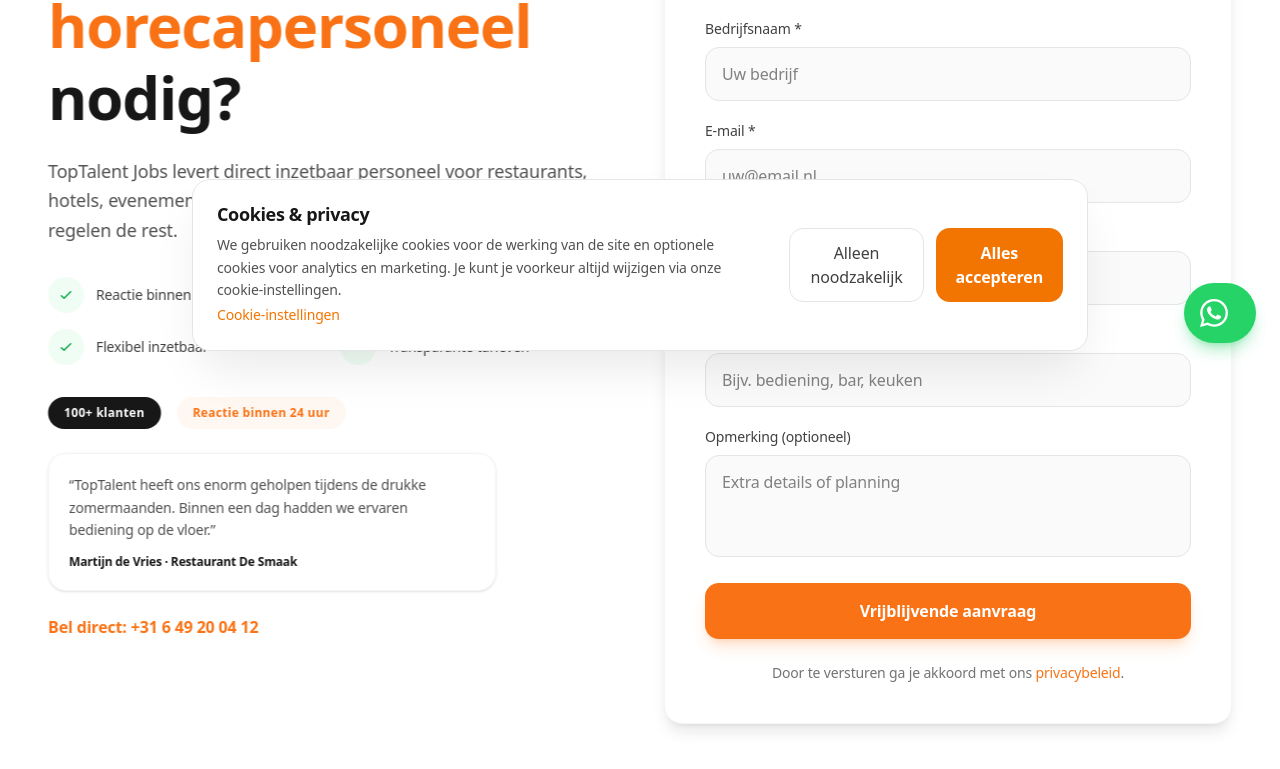
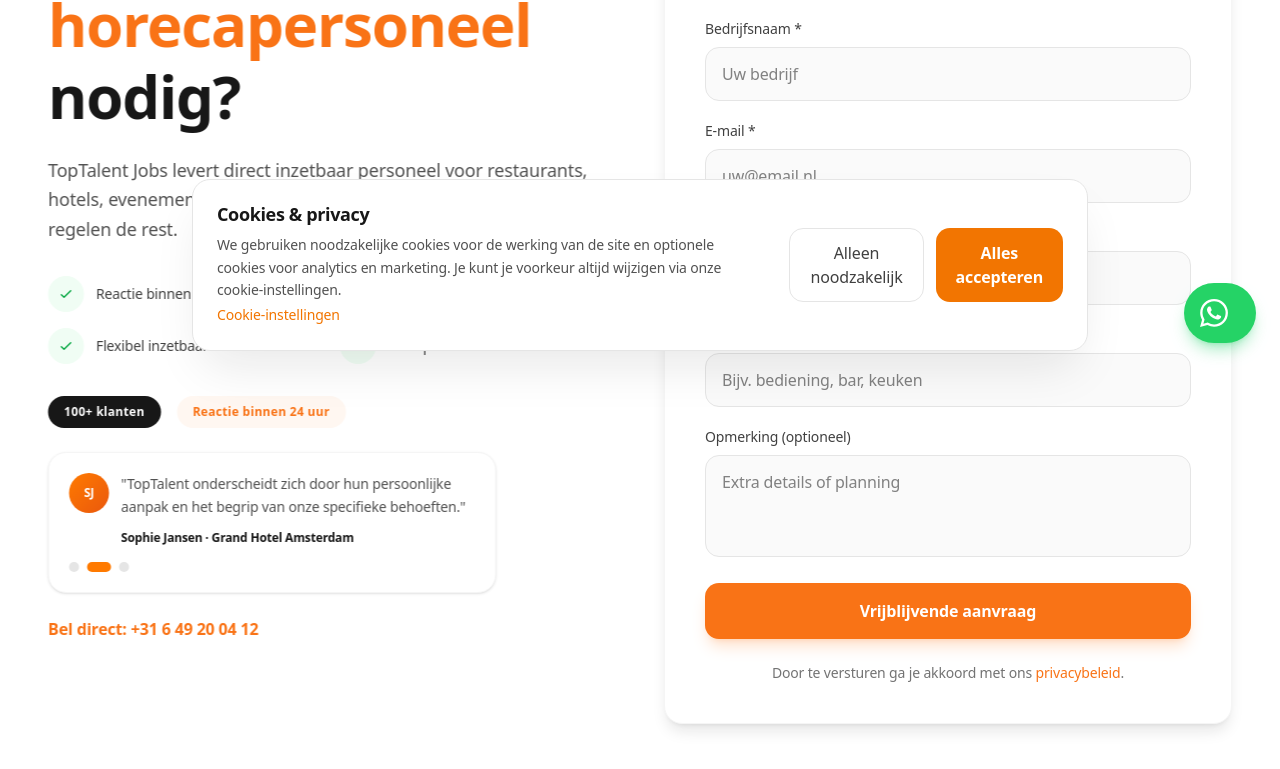
Before and after one commit to Rfrsh333/wp-code, a Next.js app: page /lp/personeel in a window 1280 px wide. Shown: the part 433-1202 px from the top of the page. Built offline with nearby package versions, Linux system fonts and the light colour scheme; no server answers.

Commit message:
Add mini testimonial carousel to landing

```diff
--- a/src/app/lp/personeel/page.tsx
+++ b/src/app/lp/personeel/page.tsx
@@ -6,6 +6,7 @@
 import Section from "@/components/Section";
 import FadeIn from "@/components/animations/FadeIn";
 import { useRecaptcha } from "@/hooks/useRecaptcha";
+import MiniTestimonialCarousel from "@/components/MiniTestimonialCarousel";
 
 interface LeadFormData {
   naam: string;
@@ -24,6 +25,27 @@
   rol: "",
   bericht: "",
 };
+
+const testimonials = [
+  {
+    name: "Martijn de Vries",
+    company: "Restaurant De Smaak",
+    content:
+      "TopTalent heeft ons enorm geholpen tijdens de drukke zomermaanden. Binnen een dag hadden we ervaren bediening op de vloer.",
+  },
+  {
+    name: "Sophie Jansen",
+    company: "Grand Hotel Amsterdam",
+    content:
+      "TopTalent onderscheidt zich door hun persoonlijke aanpak en het begrip van onze specifieke behoeften.",
+  },
+  {
+    name: "Rick van den Berg",
+    company: "Catering Company",
+    content:
+      "TopTalent begrijpt de dynamiek van de eventbranche en levert altijd betrouwbare, professionele medewerkers.",
+  },
+];
 
 export default function PersoneelLandingPage() {
   const [formData, setFormData] = useState<LeadFormData>(initialFormData);
@@ -142,14 +164,8 @@
                   Reactie binnen 24 uur
                 </div>
               </div>
-              <div className="bg-white border border-neutral-100 rounded-2xl p-5 shadow-sm max-w-md mb-6">
-                <p className="text-sm text-neutral-600 leading-relaxed mb-3">
-                  “TopTalent heeft ons enorm geholpen tijdens de drukke zomermaanden.
-                  Binnen een dag hadden we ervaren bediening op de vloer.”
-                </p>
-                <p className="text-xs font-semibold text-neutral-900">
-                  Martijn de Vries · Restaurant De Smaak
-                </p>
+              <div className="mb-6">
+                <MiniTestimonialCarousel testimonials={testimonials} />
               </div>
               <div className="flex items-center gap-4">
                 <Link
--- /dev/null
+++ b/src/components/MiniTestimonialCarousel.tsx
@@ -0,0 +1,68 @@
+"use client";
+
+import { useEffect, useState } from "react";
+
+interface Testimonial {
+  name: string;
+  company: string;
+  content: string;
+}
+
+interface MiniTestimonialCarouselProps {
+  testimonials: Testimonial[];
+}
+
+export default function MiniTestimonialCarousel({
+  testimonials,
+}: MiniTestimonialCarouselProps) {
+  const [activeIndex, setActiveIndex] = useState(0);
+
+  useEffect(() => {
+    const timer = setInterval(() => {
+      setActiveIndex((prev) => (prev + 1) % testimonials.length);
+    }, 5000);
+    return () => clearInterval(timer);
+  }, [testimonials.length]);
+
+  if (testimonials.length === 0) {
+    return null;
+  }
+
+  const active = testimonials[activeIndex];
+
+  return (
+    <div className="bg-white border border-neutral-100 rounded-2xl p-5 shadow-sm max-w-md">
+      <div className="flex items-start gap-3">
+        <div className="w-10 h-10 rounded-full bg-gradient-to-br from-[#FF7A00] to-[#EA580C] text-white flex items-center justify-center text-xs font-semibold">
+          {active.name
+            .split(" ")
+            .map((part) => part[0])
+            .join("")}
+        </div>
+        <div className="flex-1">
+          <p className="text-sm text-neutral-600 leading-relaxed mb-3">
+            "{active.content}"
+          </p>
+          <p className="text-xs font-semibold text-neutral-900">
+            {active.name} · {active.company}
+          </p>
+        </div>
+      </div>
+
+      <div className="flex gap-2 mt-4">
+        {testimonials.map((_, index) => (
+          <button
+            key={index}
+            onClick={() => setActiveIndex(index)}
+            aria-label={`Bekijk testimonial ${index + 1}`}
+            className={`h-2.5 rounded-full transition-all duration-300 ${
+              index === activeIndex
+                ? "bg-[#FF7A00] w-6"
+                : "bg-neutral-200 hover:bg-neutral-300 w-2.5"
+            }`}
+          />
+        ))}
+      </div>
+    </div>
+  );
+}
```
